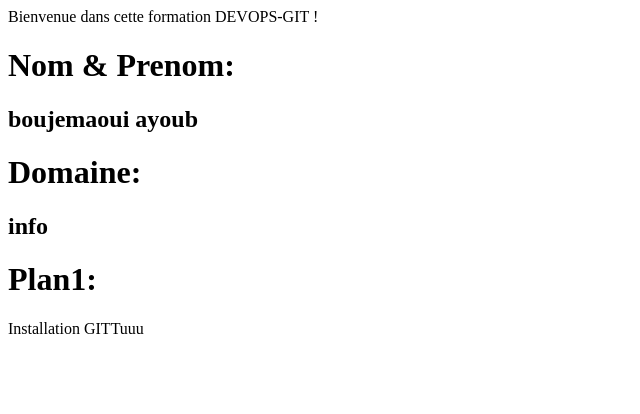
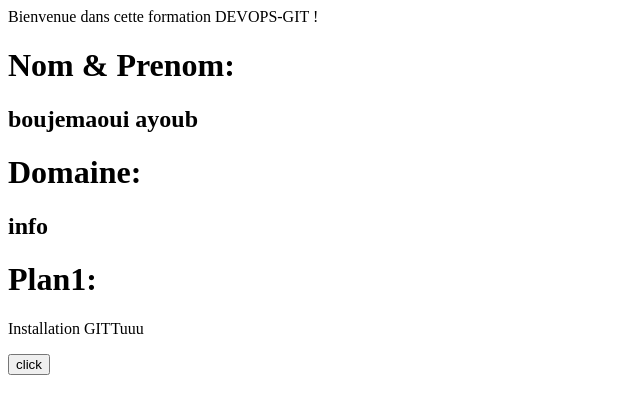
Before and after one commit to xyoub/tpdevops, a plain HTML site: page hello.html in a window 1280 px wide. Shown: the whole page, without its empty margins (0-640 px from the left). Drawn offline with Linux system fonts and the light colour scheme.

Commit message:
Modification branch badr

```diff
--- a/hello.html
+++ b/hello.html
@@ -34,6 +34,9 @@
 
 			   <p> Installation GITTuuu </p>
 		</div>
+		<div class="container">
+			<button type="submit">click</button>
+		</div>
 	<div>
 		<script src="https://gist.github.com/rePoProjets/ea395547bfd048463501248a13e48ae6.js"></script>
 	</div>
```
